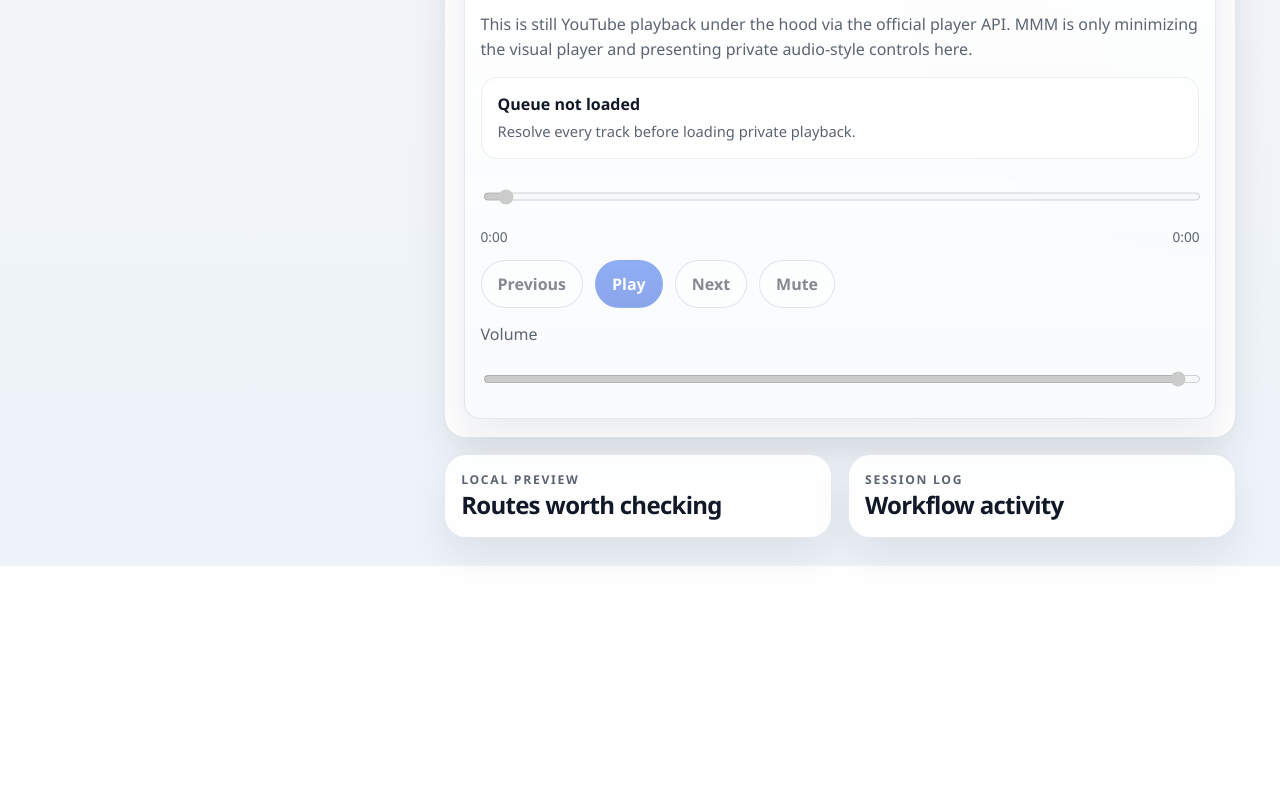
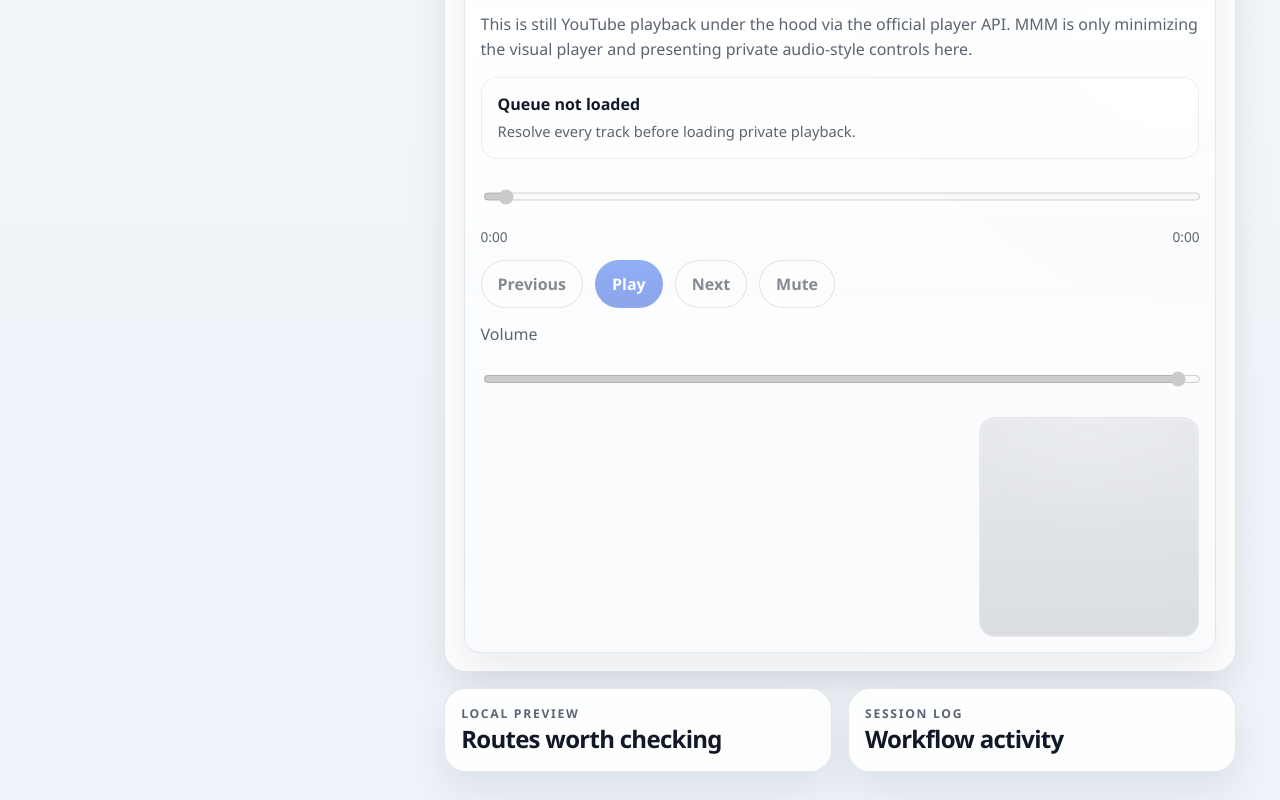
Before and after one commit to aditya-pandya/MMM, a website: page scripts/src/static/operator/index.html in a window 1280 px wide. Shown: the part 1698-2498 px from the top of the page. Before the commit the page ends 2264 px from the top, so only its background shows below. Drawn offline with Linux system fonts and the light colour scheme; no server answers.

Commit message:
Keep YouTube embeds visible inside player cards

```diff
--- a/scripts/src/static/operator/operator.css
+++ b/scripts/src/static/operator/operator.css
@@ -708,15 +708,30 @@ textarea {
 }
 
 .youtube-player-host {
-  position: absolute;
-  top: 0;
-  left: -9999px;
-  width: 220px;
+  position: relative;
+  width: min(100%, 220px);
   height: 220px;
+  margin-left: auto;
   padding: 0;
   overflow: hidden;
-  border: 0;
-  opacity: 0.01;
+  border: 1px solid rgba(148, 163, 184, 0.18);
+  border-radius: var(--radius-md);
+  background:
+    linear-gradient(180deg, rgba(255, 255, 255, 0.34), rgba(255, 255, 255, 0.18)),
+    rgba(15, 23, 42, 0.72);
+  box-shadow: inset 0 0 0 1px rgba(255, 255, 255, 0.2);
+  opacity: 0.18;
+  pointer-events: none;
+  isolation: isolate;
+}
+
+.youtube-player-host::after {
+  content: "";
+  position: absolute;
+  inset: 0;
+  background:
+    linear-gradient(180deg, rgba(255, 255, 255, 0.06), rgba(15, 23, 42, 0.3)),
+    radial-gradient(circle at top, rgba(255, 255, 255, 0.18), transparent 58%);
   pointer-events: none;
 }
 
--- a/src/static/site.css
+++ b/src/static/site.css
@@ -847,15 +847,31 @@ h3 {
 }
 
 .youtube-player-host {
-  position: absolute;
-  top: 0;
-  left: -9999px;
-  width: 220px;
+  position: relative;
+  width: min(100%, 220px);
   height: 220px;
+  margin-top: 1rem;
+  margin-left: auto;
   padding: 0;
   overflow: hidden;
-  border: 0;
-  opacity: 0.01;
+  border: 1px solid rgba(223, 202, 173, 0.12);
+  border-radius: 0.9rem;
+  background:
+    linear-gradient(180deg, rgba(255, 255, 255, 0.05), rgba(255, 255, 255, 0.015)),
+    rgba(10, 10, 11, 0.92);
+  box-shadow: inset 0 0 0 1px rgba(255, 255, 255, 0.03);
+  opacity: 0.16;
+  pointer-events: none;
+  isolation: isolate;
+}
+
+.youtube-player-host::after {
+  content: "";
+  position: absolute;
+  inset: 0;
+  background:
+    linear-gradient(180deg, rgba(12, 11, 10, 0.08), rgba(12, 11, 10, 0.44)),
+    radial-gradient(circle at top, rgba(255, 255, 255, 0.08), transparent 58%);
   pointer-events: none;
 }
 
```
